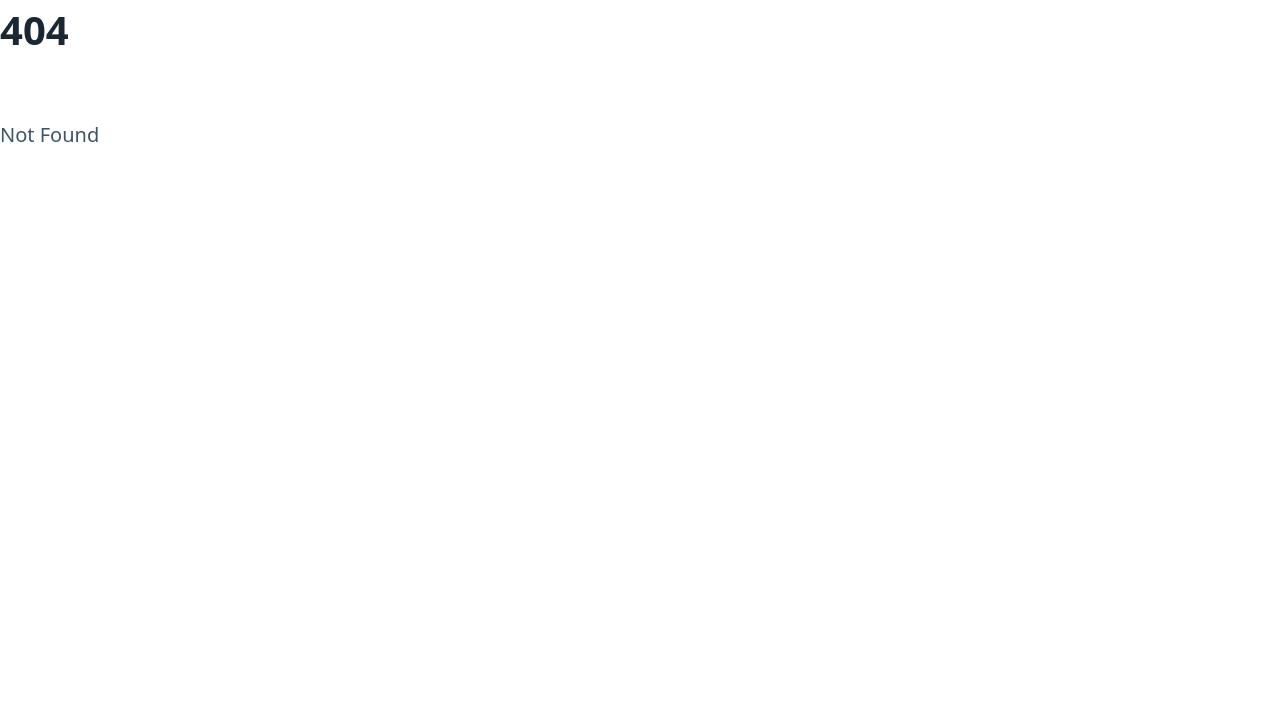
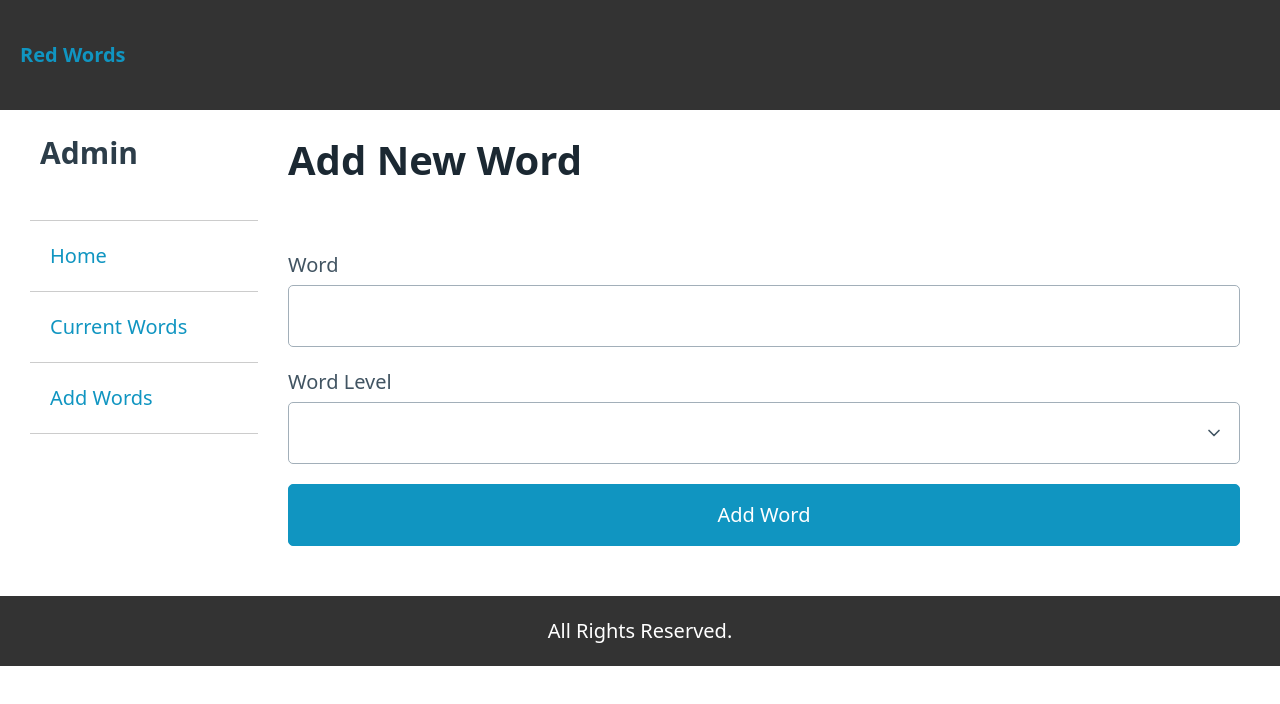
Before and after one commit to AliSajid/redwords, a SvelteKit app: page /admin/words/new in a window 1280 px wide. Before the commit this address had no page. Shown: the top 704 px of the page. Built offline with nearby package versions, Linux system fonts and the light colour scheme.

Commit message:
feat: add functioning form for adding new words

```diff
--- a/src/routes/(admin)/+layout.svelte
+++ b/src/routes/(admin)/+layout.svelte
@@ -11,7 +11,7 @@
       <ul>
         <li><a href="/admin">Home</a></li>
         <li><a href="/admin/words">Current Words</a></li>
-        <li><a href="/admin/add_new">Add Words</a></li>
+        <li><a href="/admin/words/new">Add Words</a></li>
       </ul>
     </nav>
   </aside>
--- /dev/null
+++ b/src/routes/(admin)/admin/words/new/+page.server.ts
@@ -0,0 +1,48 @@
+import type { Actions } from './$types';
+import prisma from '$lib/utils/PrismaClient';
+import wordLevelMapping from '$lib/utils/WordLevelMapping';
+
+export const actions: Actions = {
+  default: async (event) => {
+    const formData = await event.request.formData();
+    const word = formData.get('word')?.toString() || null;
+    const wordLevel = formData.get('wordLevel')?.toString() || '';
+    const wordLevelDisplay = wordLevelMapping[wordLevel];
+
+    if (word !== null && wordLevel !== null) {
+      const createQuery = prisma.redWord.create({
+        data: {
+          word: word,
+          level: {
+            connectOrCreate: {
+              where: {
+                levelName: wordLevel,
+              },
+              create: {
+                levelName: wordLevel,
+                levelDisplayName: wordLevelDisplay,
+              },
+            },
+          },
+        },
+      });
+
+      await prisma
+        .$transaction([createQuery])
+        .then(() => {
+          return { status: 200, body: { createQuery }, success: true };
+        })
+        .catch(() => {
+          return {
+            status: 400,
+            body: {
+              word: word,
+              wordLevel: wordLevel,
+              message: `Word ${word} for level ${wordLevelDisplay} already exists`,
+            },
+            success: false,
+          };
+        });
+    }
+  },
+};
--- /dev/null
+++ b/src/routes/(admin)/admin/words/new/+page.svelte
@@ -0,0 +1,34 @@
+<script lang="ts">
+  import { enhance } from '$app/forms';
+
+  let creating = false;
+  let value = '';
+</script>
+
+<h1>Add New Word</h1>
+
+<form
+  method="POST"
+  use:enhance={({ formElement, formData, action, cancel, submitter }) => {
+    creating = true;
+
+    return async ({ result, update }) => {
+      creating = false;
+      await update();
+    };
+  }}
+>
+  <label for="word">Word</label>
+  <input type="text" name="word" id="word" required />
+
+  <label for="level">Word Level</label>
+  <select name="wordLevel" id="wordLevel" bind:value>
+    <option value="KG">Kindergarten</option>
+    <option value="GR1">First Grade</option>
+    <option value="GR2">Second Grade</option>
+    <option value="GR3">Third Grade</option>
+    <option value="HIGH">Higher Grades</option>
+  </select>
+
+  <button type="submit" disabled={creating} aria-busy={creating} class:secondary={creating}>Add Word</button>
+</form>
```
